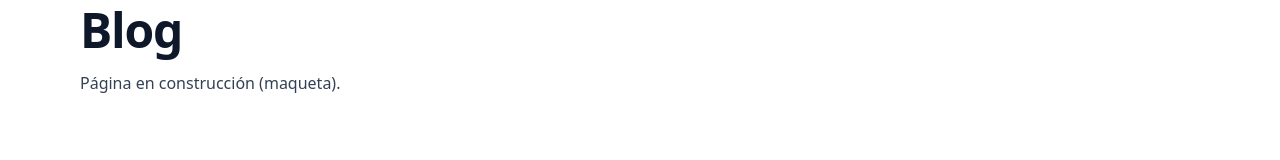
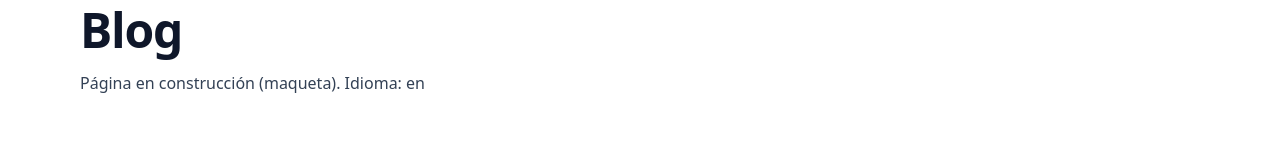
Before and after one commit to AllanLopez28/amArte, a Next.js app: page /en/blog in a window 1280 px wide. Shown: the part 168-328 px from the top of the page. Built offline with nearby package versions, Linux system fonts and the light colour scheme.

Commit message:
fix-verc

```diff
--- a/app/[locale]/blog/page.tsx
+++ b/app/[locale]/blog/page.tsx
@@ -1,12 +1,13 @@
 
 import { Locale } from '@/lib/i18n'
 
-export default function Page({ params: { locale } }: { params: { locale: Locale } }) {
+export default async function Page({ params }: { params: Promise<{ locale: Locale }> }) {
+  const { locale } = await params
   return (
     <div className="section">
       <div className="container space-y-4">
         <h1>Blog</h1>
-        <p>Página en construcción (maqueta).</p>
+        <p>Página en construcción (maqueta). Idioma: {locale}</p>
       </div>
     </div>
   )
--- a/components/Navbar.tsx
+++ b/components/Navbar.tsx
@@ -1,4 +1,6 @@
+
 import Link from 'next/link'
+import Image from 'next/image'
 import { Locale } from '@/lib/i18n'
 
 export default function Navbar({ locale }: { locale: Locale }) {
@@ -7,7 +9,7 @@ export default function Navbar({ locale }: { locale: Locale }) {
     <header className="border-b border-slate-200 bg-white/80 backdrop-blur">
       <div className="container flex items-center justify-between py-4">
         <Link href={base} className="flex items-center gap-3 font-extrabold text-xl">
-          <img src="/logo-amarte.png" alt="Fundación logo" width={130} height={40} />
+          <Image src="/logo-amarte.png" alt="Fundación logo" width={130} height={40} priority />
         </Link>
         <nav className="hidden md:flex items-center gap-6 text-sm">
           <Link href={`${base}`} className="link-accent">Inicio</Link>
```
